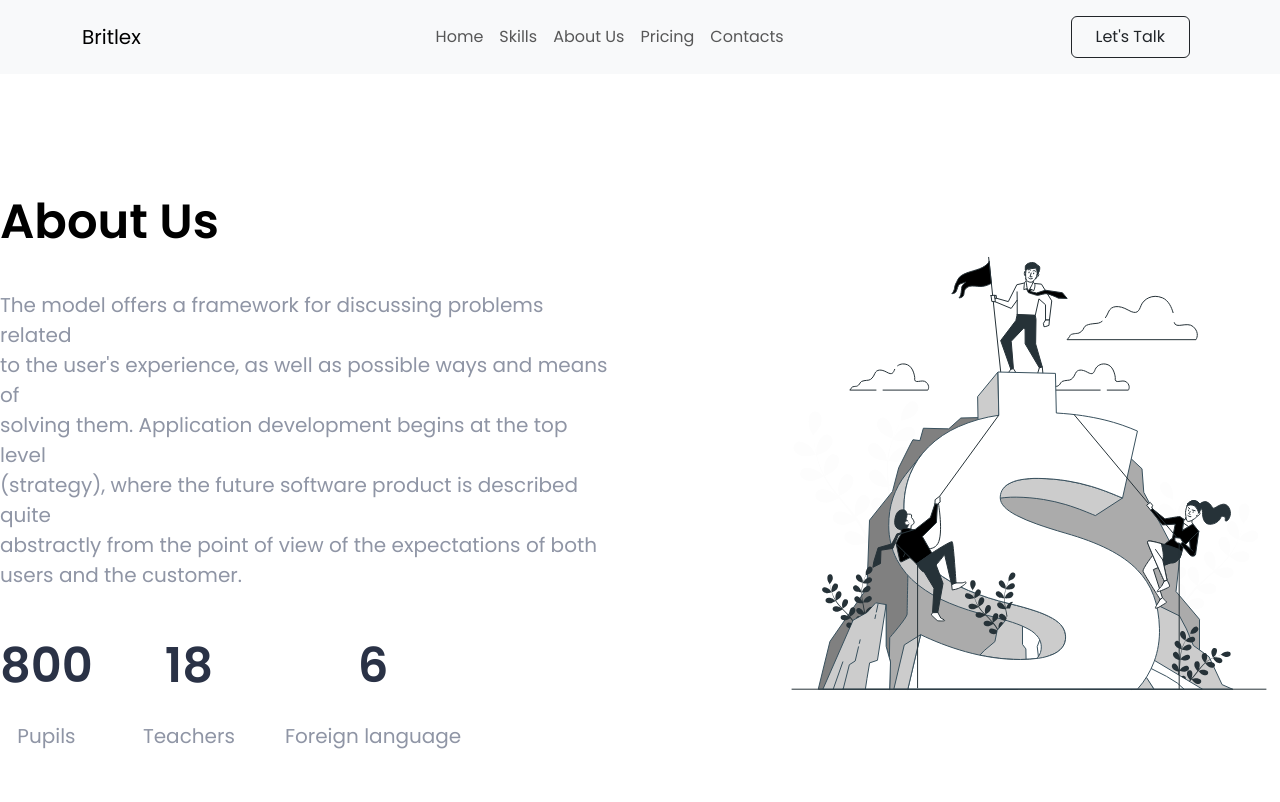
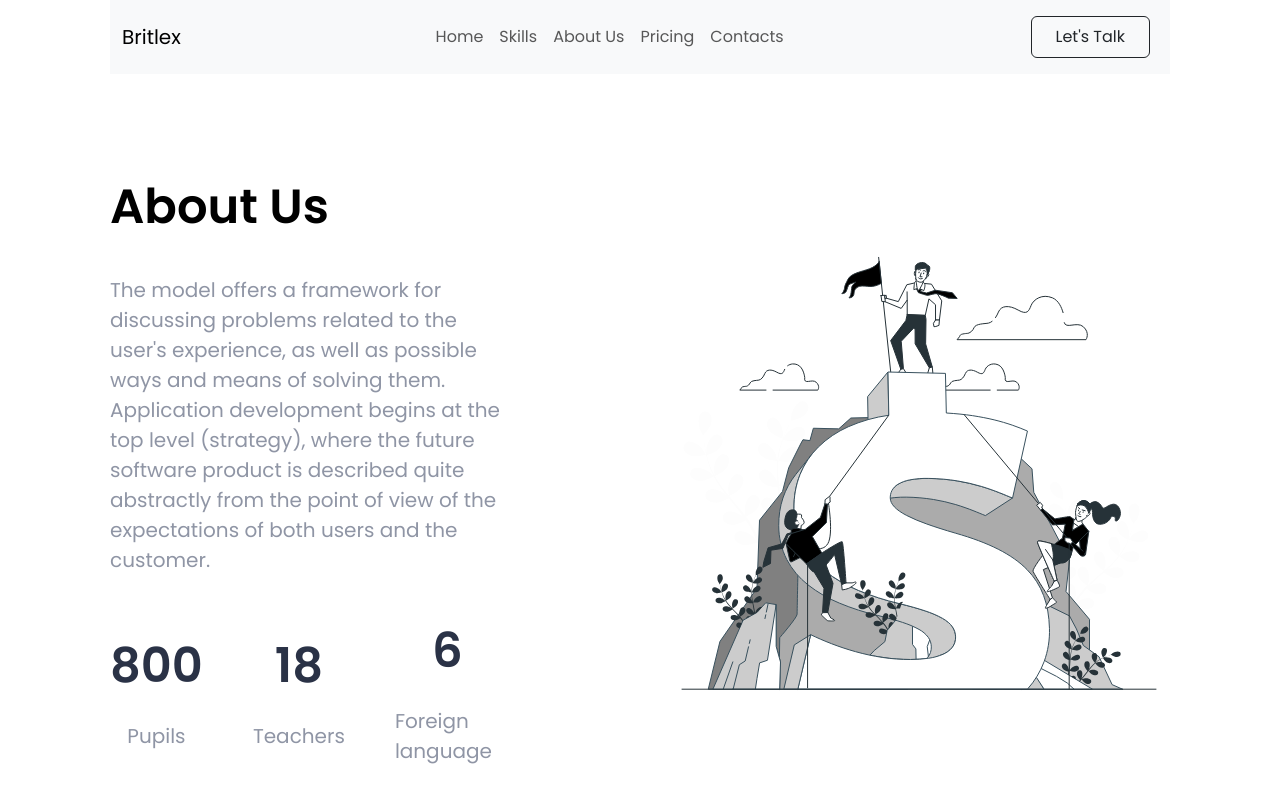
Before and after one commit to Rahmarulloh/britlex, a React (Create React App) app: page / in a window 1280 px wide. Shown: the top 802 px of the page. Built offline with nearby package versions, Linux system fonts and the light colour scheme.

Commit message:
Abduvali Commit 2

```diff
--- a/src/components/AboutUs.tsx
+++ b/src/components/AboutUs.tsx
@@ -9,7 +9,7 @@ class AboutUs extends Component {
             <section className="aboutUs">
                 <div className="aboutUs-left">
                     <h2>About Us</h2>
-                    <p>The model offers a framework for discussing problems related <br /> to the user's experience, as well as possible ways and means of <br /> solving them. Application development begins at the top level <br /> (strategy), where the future software product is described quite <br /> abstractly from the point of view of the expectations of both <br /> users and the customer.
+                    <p>The model offers a framework for discussing problems related to the user's experience, as well as possible ways and means of solving them. Application development begins at the top level (strategy), where the future software product is described quite abstractly from the point of view of the expectations of both users and the customer.
                     </p>
                     <div className="aboutUs-nums">
                         <span>
--- a/src/styles/aboutUs.css
+++ b/src/styles/aboutUs.css
@@ -2,6 +2,7 @@
     height: 100vh;
     width: 100%;
     display: flex;
+    align-self: center;
     align-items: center;
     justify-content: center;
     gap: 170px;
@@ -63,3 +64,9 @@
     font-weight: 400;
     line-height: normal;
 }
+
+@media screen and (max-width: 992px){
+    .aboutUs-left p {
+        font-size: 16px;
+    }
+}
--- a/src/styles/style.css
+++ b/src/styles/style.css
@@ -10,4 +10,8 @@ html {
 
 body {
   font-family: "Poppins", sans-serif;
+  display: flex;
+  flex-direction: column;
+  align-items: center;
+  padding: 0px 110px;
 }
```
